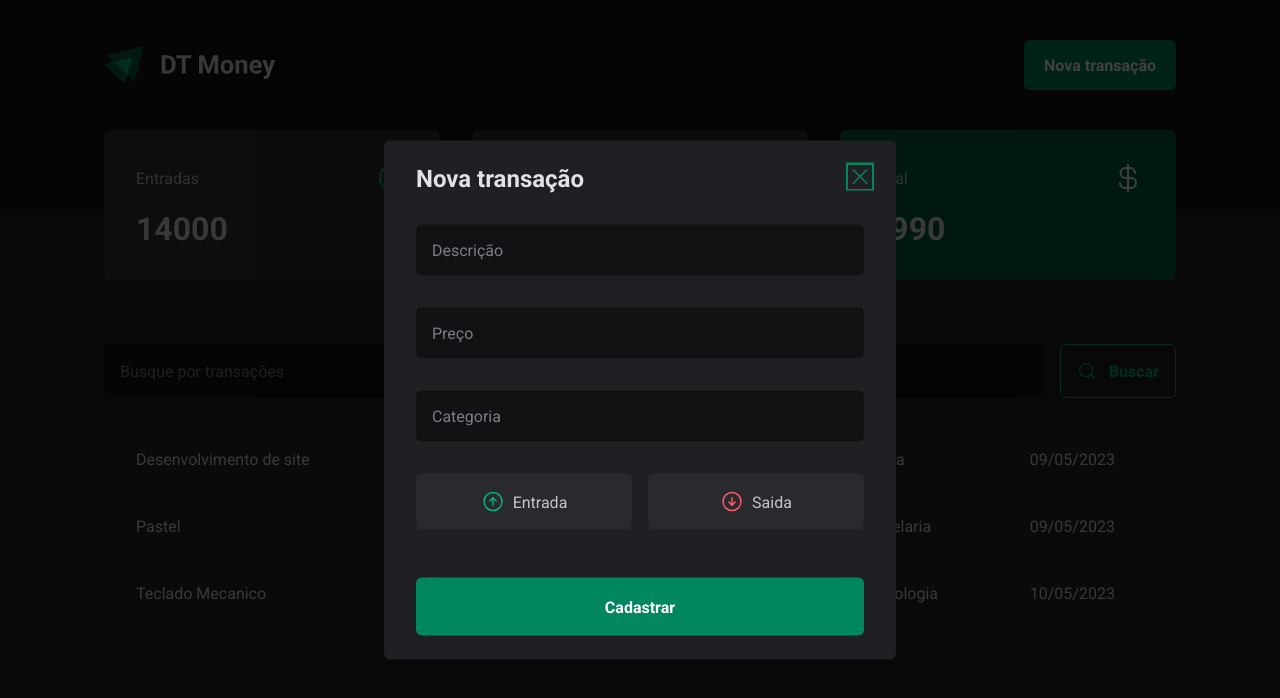
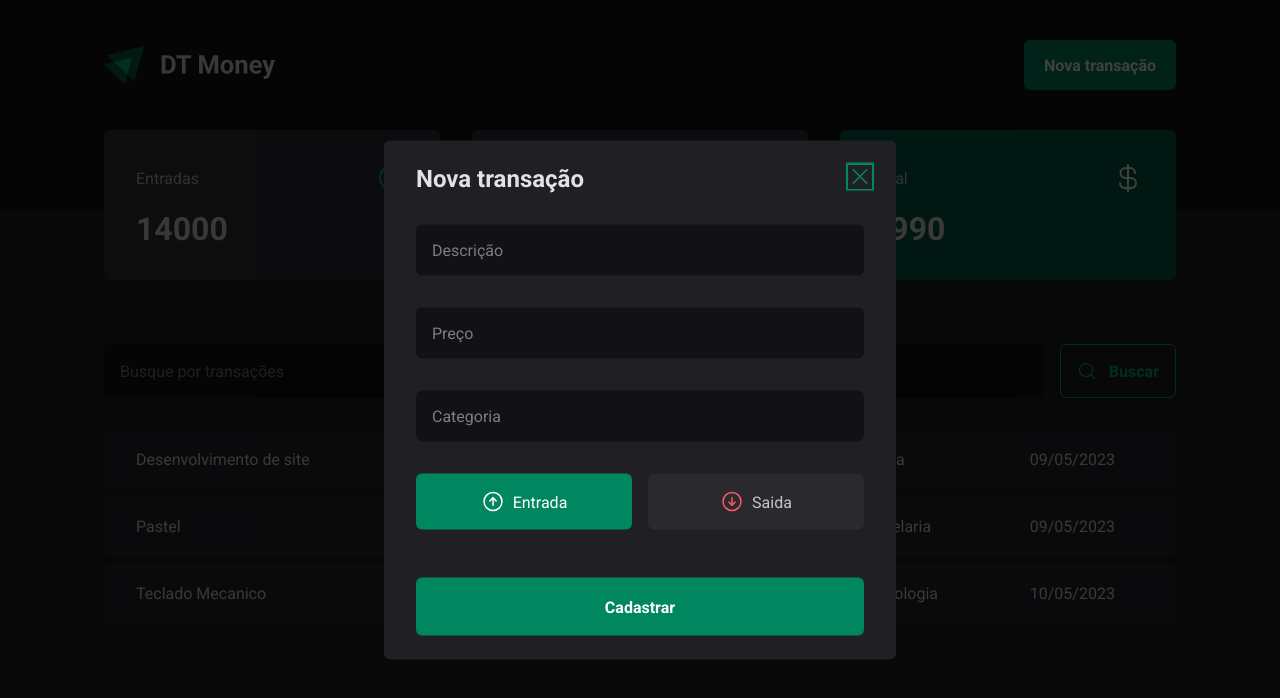
Before and after one commit to flavioanalistadesistema/dt-money, a React (Vite) app: page / in a window 1280 px wide. Both pictures are taken after a click on the button "Nova transação". Shown: the top 698 px of the page. Built offline with nearby package versions, Linux system fonts and the light colour scheme; data requests are answered from the project's data file.

Commit message:
Controller Components

```diff
--- a/src/components/NewTransactionModal/index.tsx
+++ b/src/components/NewTransactionModal/index.tsx
@@ -1,7 +1,7 @@
 import * as Dialog from '@radix-ui/react-dialog'
 import { CloseButton, Content, Overlay, TransactionType, TransactionTypeButton } from './styles'
 import { ArrowCircleDown, ArrowCircleUp, X } from 'phosphor-react'
-import { useForm } from 'react-hook-form'
+import { useForm, Controller } from 'react-hook-form'
 import { zodResolver } from '@hookform/resolvers/zod'
 import * as z from 'zod'
 
@@ -11,16 +11,22 @@ export function NewTransactionMOdal() {
         description: z.string(),
         price: z.number(),
         category: z.string(),
+        type: z.enum(['income', 'outcome'])
     })
 
     type NewTransactionFormInputs = z.infer<typeof newTransactionFormSchema>
 
     const {
+            control,
             register,
             handleSubmit,
             formState: {isSubmitting}
         } = useForm<NewTransactionFormInputs>({
-        resolver: zodResolver(newTransactionFormSchema)
+        resolver: zodResolver(newTransactionFormSchema),
+        defaultValues: {
+            type: "income"
+        }
+
     })
 
 
@@ -58,7 +64,14 @@ export function NewTransactionMOdal() {
                         {...register('category')}
                     />
 
-                    <TransactionType>
+                    <Controller
+                        control={control}
+                        name='type'
+                        render={({ field }) => {
+                            console.log({field});
+
+                            return (
+                                <TransactionType onValueChange={field.onChange} value={field.value}>
                                     <TransactionTypeButton variant='income' value='income'>
                                         <ArrowCircleUp size={24} />
                                         Entrada
@@ -68,6 +81,9 @@ export function NewTransactionMOdal() {
                                         Saida
                                     </TransactionTypeButton>
                                 </TransactionType>
+                            )
+                        }}
+                    />
 
                     <button type='submit' disabled={isSubmitting}>
                         Cadastrar
--- a/src/components/NewTransactionModal/styles.ts
+++ b/src/components/NewTransactionModal/styles.ts
@@ -76,7 +76,7 @@ export const CloseButton = styled(Dialog.Close)`
     line-height: 0;
 `
 
-export const TransactionType = styled(RadioGroup.RadioGroup)`
+export const TransactionType = styled(RadioGroup.Root)`
     display: grid;
     grid-template-columns: repeat(2, 1fr);
     gap: 1rem;
```
Lines whose indentation alone changed are shown as unchanged.
